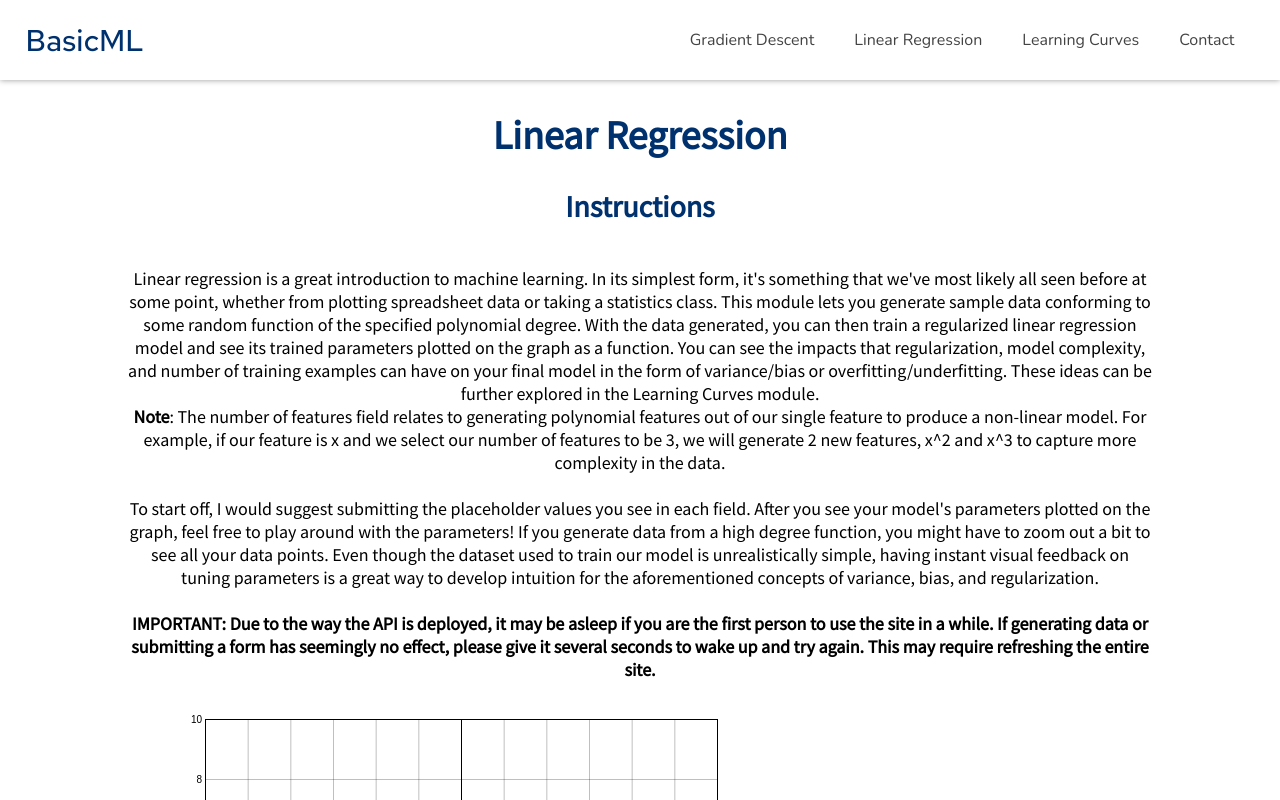
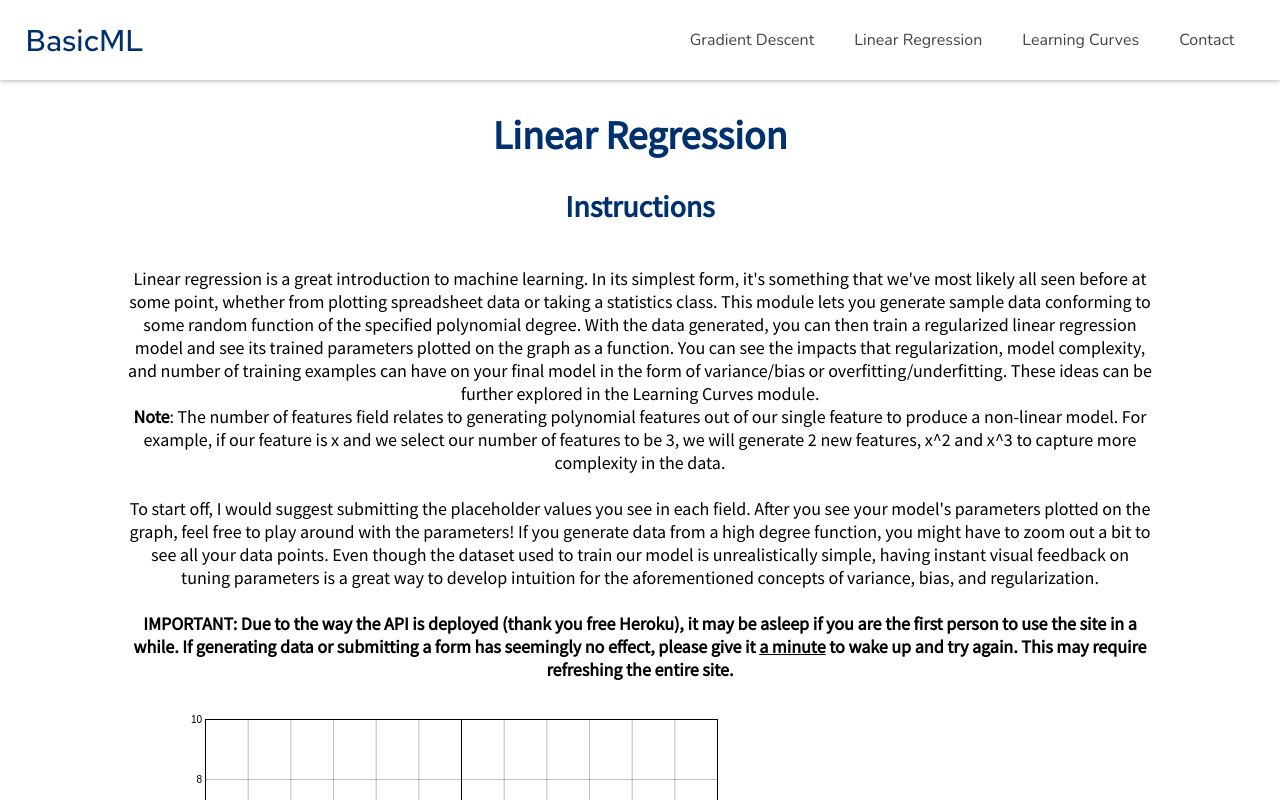
Before and after one commit to daviddzhang/basic-ml, a React (Create React App) app in the folder basic-ml-client/: page /linreg in a window 1280 px wide. Shown: the top 800 px of the page. Built offline with nearby package versions, Linux system fonts and the light colour scheme.

Commit message:
update api message

```diff
--- a/basic-ml-client/src/lcurves/LearningCurves.js
+++ b/basic-ml-client/src/lcurves/LearningCurves.js
@@ -114,10 +114,10 @@ class LearningCurves extends React.Component {
           <br />
           <br />
           <b>
-            IMPORTANT: Due to the way the API is deployed, it may be asleep if
+            IMPORTANT: Due to the way the API is deployed (thank you free Heroku), it may be asleep if
             you are the first person to use the site in a while. If generating
-            data or submitting a form has seemingly no effect, please give it
-            several seconds to wake up and try again. This may require
+            data or submitting a form has seemingly no effect, please give
+            it <u>a minute</u> to wake up and try again. This may require
             refreshing the entire site.
           </b>
         </p>
--- a/basic-ml-client/src/lin_reg/LinearRegression.js
+++ b/basic-ml-client/src/lin_reg/LinearRegression.js
@@ -104,10 +104,10 @@ class LinearRegression extends React.Component {
           <br />
           <br />
           <b>
-            IMPORTANT: Due to the way the API is deployed, it may be asleep if
+            IMPORTANT: Due to the way the API is deployed (thank you free Heroku), it may be asleep if
             you are the first person to use the site in a while. If generating
-            data or submitting a form has seemingly no effect, please give it
-            several seconds to wake up and try again. This may require
+            data or submitting a form has seemingly no effect, please give
+            it <u>a minute</u> to wake up and try again. This may require
             refreshing the entire site.
           </b>
         </p>
```
